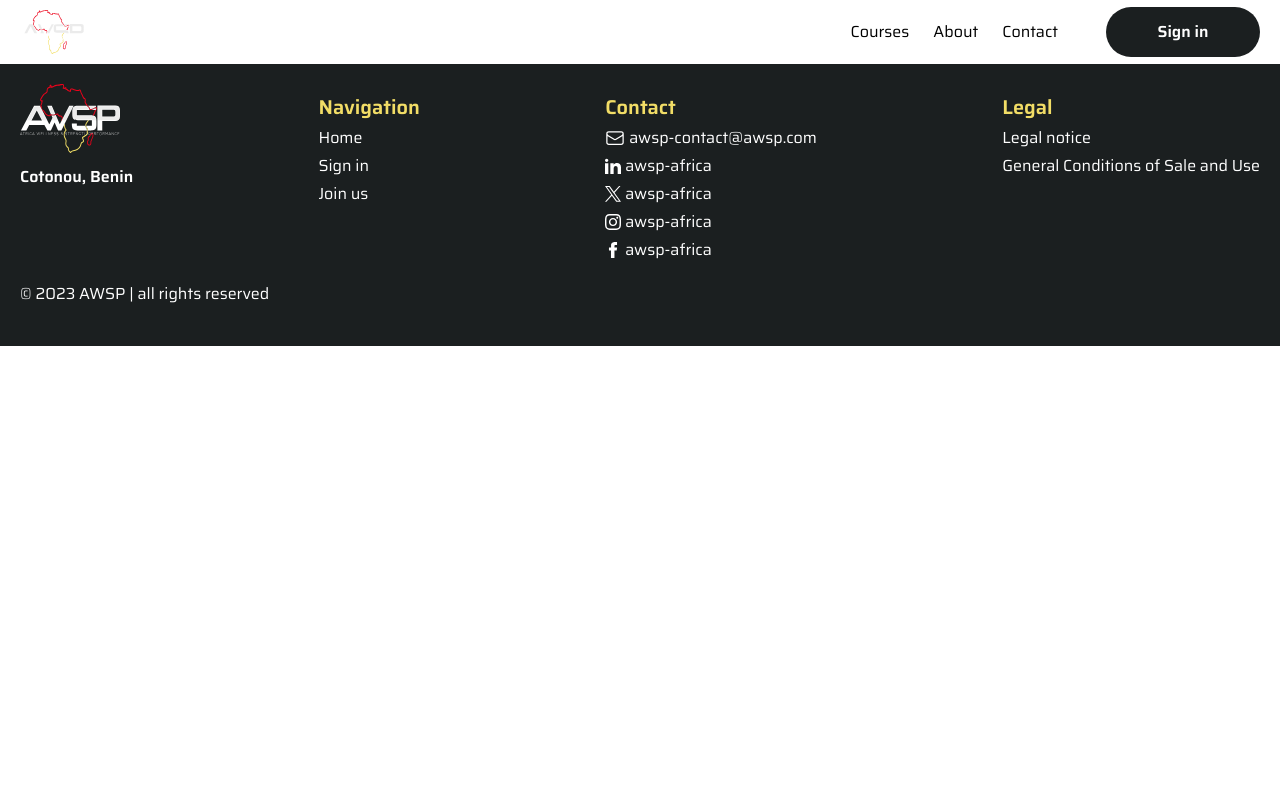
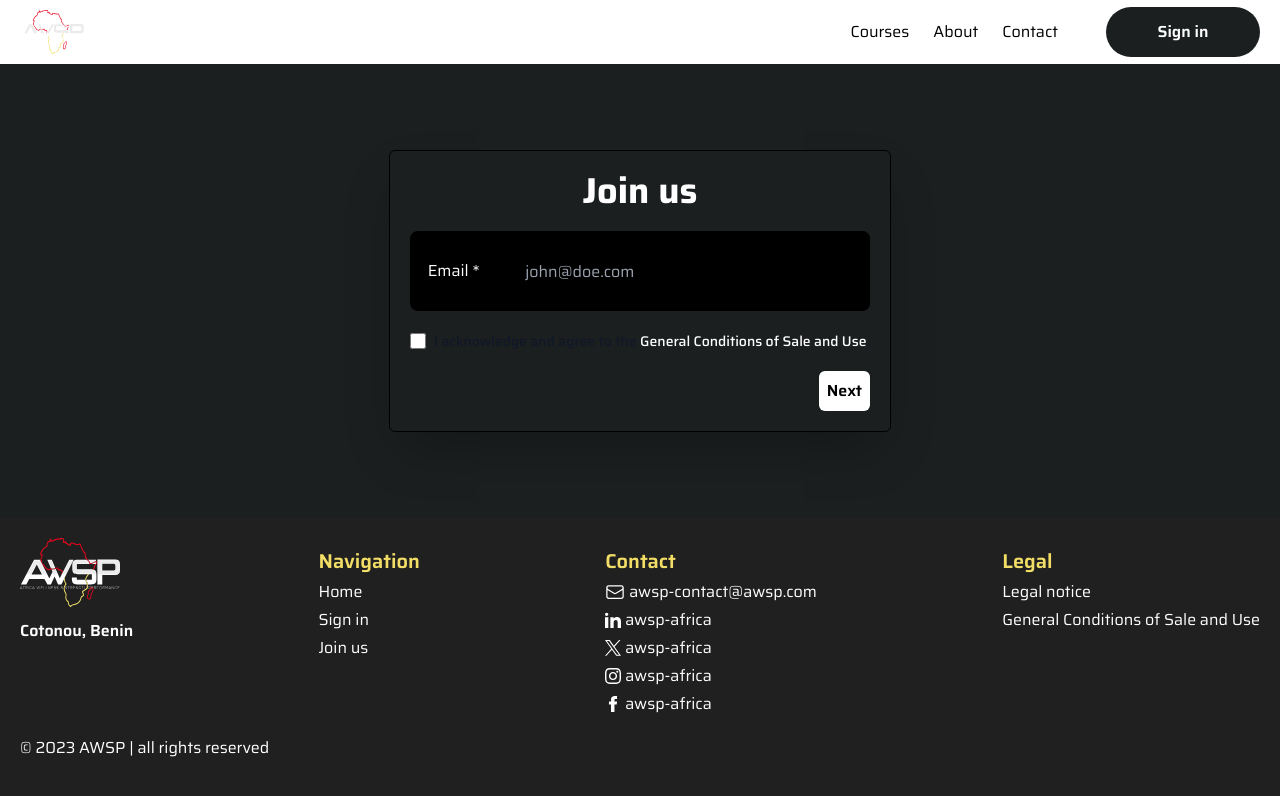
Before and after one commit to admin-tsi/awsp-africa-client, a Next.js app: page / in a window 1280 px wide. Shown: the top 796 px of the page. Built offline with nearby package versions, Linux system fonts and the light colour scheme.

Commit message:
[Set up]: Setting Join Us form componnent

```diff
--- a/src/components/Footer.tsx
+++ b/src/components/Footer.tsx
@@ -1,9 +1,6 @@
 import React from 'react';
 import logo from '../../public/Group 2.svg';
-import insta from '../../public/insta.svg';
-import mail from '../../public/mail.svg';
 import x from '../../public/x.svg';
-import linkedin from '../../public/linkedin.svg';
 import Image from 'next/image';
 import Link from 'next/link';
 
@@ -11,7 +8,7 @@ type Props = {};
 
 const Footer = (props: Props) => {
   return (
-    <section className="h-fit bg-neutral">
+    <section className="h-fit bg-[#202020]">
       <div className="container mx-auto p-5 flex-col h-fit flex justify-between">
         <div className="h-fit w-full flex flex-col space-y-2 lg:flex-row justify-between">
           <div className="flex flex-col space-y-3">
--- /dev/null
+++ b/src/components/Input.tsx
@@ -0,0 +1,17 @@
+import React from 'react';
+
+type Props = {};
+
+const Input = (props: Props) => {
+  return (
+    <input
+      type="text"
+      name="email"
+      id="email"
+      className="bg-black text-white h-full w-full flex justify-center items-center rounded-lg px-2"
+      placeholder="john@doe.com"
+    />
+  );
+};
+
+export default Input;
--- /dev/null
+++ b/src/components/Joinform.tsx
@@ -0,0 +1,44 @@
+import React from 'react';
+import Input from './Input';
+
+type Props = {};
+
+const Joinform = (props: Props) => {
+  return (
+    <section className="h-fit w-fit space-y-5 bg-neutral flex flex-col items-center border-[1px] border-black shadow-2xl rounded-md p-5 max-lg:m-5">
+      <span className="h-1/3 flex justify-center items-center text-white text-4xl font-bold">
+        Join us
+      </span>
+      <div className="w-full h-[80px] bg-black rounded-lg flex justify-end items-center space-x-5 relative">
+        <span className="text-white w-[25%] flex justify-center items-center">
+          Email *
+        </span>
+        <Input />
+      </div>
+
+      <div className="flex w-full items-center my-5">
+        <input
+          id="link-checkbox"
+          type="checkbox"
+          value=""
+          className="w-4 h-4 text-blue-600 rounded outline-none outline-offset-0"
+        />
+        <label
+          htmlFor="link-checkbox"
+          className="ms-2 text-sm font-medium text-gray-900 dark:text-gray-300"
+        >
+          I acknowledge and agree to the{' '}
+          <a href="#" className="text-white dark:text-white hover:underline">
+            General Conditions of Sale and Use
+          </a>
+          .
+        </label>
+      </div>
+      <div className="w-full flex justify-end">
+        <button className="bg-white p-2 rounded-md font-semibold">Next</button>
+      </div>
+    </section>
+  );
+};
+
+export default Joinform;
--- a/src/components/Navbar.tsx
+++ b/src/components/Navbar.tsx
@@ -131,7 +131,7 @@ const Navbar = (props: Props) => {
               initial="initial"
               animate="open"
               exit="initial"
-              className="flex-1 h-full"
+              className="flex-1 h-full z-40"
             >
               <div className="overflow-hidden h-full">
                 <motion.div
--- a/src/pages/index.tsx
+++ b/src/pages/index.tsx
@@ -1,11 +1,15 @@
 import CustomButton from '@/components/CustomButton';
 import Footer from '@/components/Footer';
+import Joinform from '@/components/Joinform';
 import Navbar from '@/components/Navbar';
 
 export default function Index() {
   return (
-    <div>
+    <div className="flex flex-col h-screen">
       <Navbar />
+      <div className="flex-1 flex justify-center items-center bg-neutral">
+        <Joinform/>
+      </div>
       <Footer />
     </div>
   );
```
